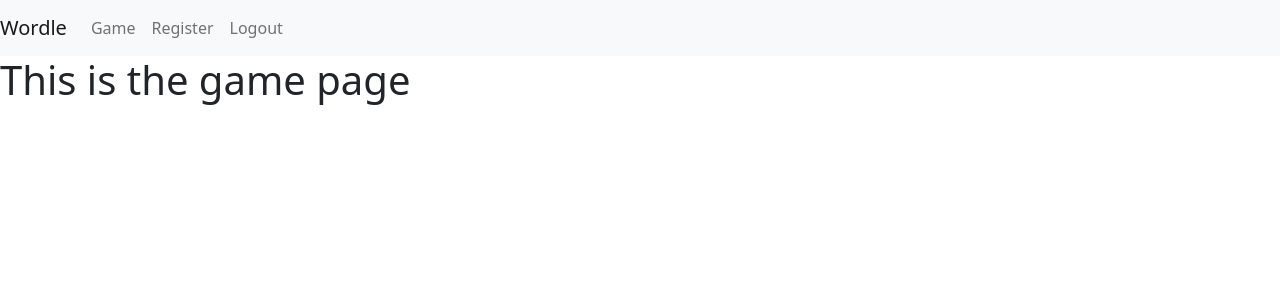
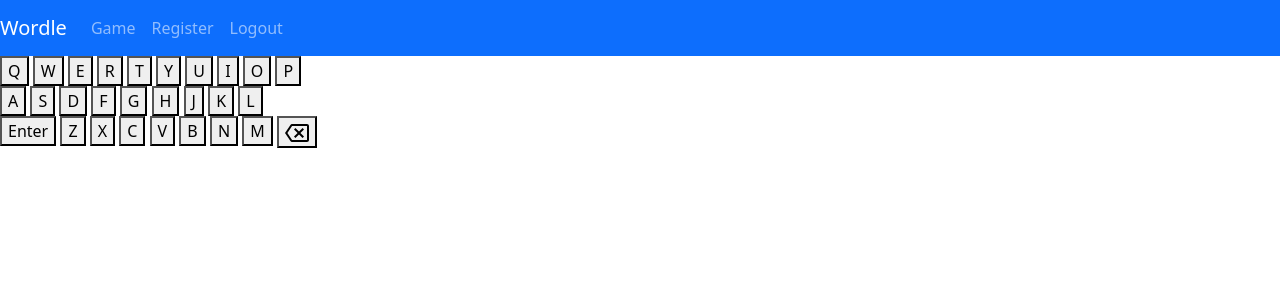
Before and after one commit to alian1001/MARDLE-Initiative, a Flask app: page /game in a window 1280 px wide. Shown: the top 300 px of the page. Run offline with Flask 2, Linux system fonts and the light colour scheme; some libraries are stand-ins or nearby versions.

Commit message:
Added CSS
Added CSS components

```diff
--- a/Flask Application/app/routes.py
+++ b/Flask Application/app/routes.py
@@ -10,17 +10,7 @@ from app.models import User
 @app.route('/index')
 @login_required
 def index():
-    posts = [
-        {
-            'author': {'username': 'John'},
-            'body': 'Beautiful day in Portland!'
-        },
-        {
-            'author': {'username': 'Susan'},
-            'body': 'The Avengers movie was so cool!'
-        }
-    ]
-    return render_template('index.html', title='Home', posts=posts)
+    return render_template('index.html')
 
 @app.route('/game')
 def game():
@@ -29,7 +19,7 @@ def game():
 @app.route('/login', methods=['GET', 'POST'])
 def login():
     if current_user.is_authenticated:
-        return redirect(url_for('index'))
+        return redirect(url_for('game'))
     form = LoginForm()
     if form.validate_on_submit():
         user = User.query.filter_by(username=form.username.data).first()
--- /dev/null
+++ b/Flask Application/app/static/css/style.css
@@ -0,0 +1,14 @@
+body {
+    background-color: white;
+    }
+
+h1 {
+    color: #003366;
+    font-family: "Helvetica Neue", Helvetica, Arial, sans-serif;
+    text-align: center
+}
+
+p {
+    font-family: comic sans ms;
+    text-align: center;
+}
--- a/Flask Application/app/templates/base.html
+++ b/Flask Application/app/templates/base.html
@@ -8,14 +8,15 @@
 
     <!--CSS-->
      <link href="https://cdn.jsdelivr.net/npm/bootstrap@5.1.3/dist/css/bootstrap.min.css" rel="stylesheet" integrity="sha384-1BmE4kWBq78iYhFldvKuhfTAU6auU8tT94WrHftjDbrCEXSU1oBoqyl2QvZ6jIW3" crossorigin="anonymous">
-
+     <link rel="stylesheet" href="{{ url_for('static',
+        filename='css/style.css') }}">
     <!--JS-->
      <script src="https://maxcdn.bootstrapcdn.com/bootstrap/3.3.6/js/bootstrap.min.js"></script>
      <script src="static/js/index.js"></script>
 </head>
 <body>
 
-    <nav class="navbar navbar-expand-lg navbar-light bg-light">
+    <nav class="navbar navbar-expand-lg navbar-dark bg-primary">
         <a class="navbar-brand" href="/index">Wordle</a>
         <button class="navbar-toggler" type="button" data-toggle="collapse" data-target="#navbarNavAltMarkup" aria-controls="navbarNavAltMarkup" aria-expanded="false" aria-label="Toggle navigation">
           <span class="navbar-toggler-icon"></span>
--- a/Flask Application/app/templates/game.html
+++ b/Flask Application/app/templates/game.html
@@ -2,5 +2,73 @@
 
 
     {% block content %}
-        <h1>This is the game page</h1>
+    <div class="alert-container" data-alert-container></div>
+    <div data-guess-grid class="guess-grid">
+      <div class="tile"></div>
+      <div class="tile"></div>
+      <div class="tile"></div>
+      <div class="tile"></div>
+      <div class="tile"></div>
+      <div class="tile"></div>
+      <div class="tile"></div>
+      <div class="tile"></div>
+      <div class="tile"></div>
+      <div class="tile"></div>
+      <div class="tile"></div>
+      <div class="tile"></div>
+      <div class="tile"></div>
+      <div class="tile"></div>
+      <div class="tile"></div>
+      <div class="tile"></div>
+      <div class="tile"></div>
+      <div class="tile"></div>
+      <div class="tile"></div>
+      <div class="tile"></div>
+      <div class="tile"></div>
+      <div class="tile"></div>
+      <div class="tile"></div>
+      <div class="tile"></div>
+      <div class="tile"></div>
+      <div class="tile"></div>
+      <div class="tile"></div>
+      <div class="tile"></div>
+      <div class="tile"></div>
+      <div class="tile"></div>
+    </div>
+    <div data-keyboard class="keyboard">
+      <button class="key" data-key="Q">Q</button>
+      <button class="key" data-key="W">W</button>
+      <button class="key" data-key="E">E</button>
+      <button class="key" data-key="R">R</button>
+      <button class="key" data-key="T">T</button>
+      <button class="key" data-key="Y">Y</button>
+      <button class="key" data-key="U">U</button>
+      <button class="key" data-key="I">I</button>
+      <button class="key" data-key="O">O</button>
+      <button class="key" data-key="P">P</button>
+      <div class="space"></div>
+      <button class="key" data-key="A">A</button>
+      <button class="key" data-key="S">S</button>
+      <button class="key" data-key="D">D</button>
+      <button class="key" data-key="F">F</button>
+      <button class="key" data-key="G">G</button>
+      <button class="key" data-key="H">H</button>
+      <button class="key" data-key="J">J</button>
+      <button class="key" data-key="K">K</button>
+      <button class="key" data-key="L">L</button>
+      <div class="space"></div>
+      <button data-enter class="key large">Enter</button>
+      <button class="key" data-key="Z">Z</button>
+      <button class="key" data-key="X">X</button>
+      <button class="key" data-key="C">C</button>
+      <button class="key" data-key="V">V</button>
+      <button class="key" data-key="B">B</button>
+      <button class="key" data-key="N">N</button>
+      <button class="key" data-key="M">M</button>
+      <button data-delete class="key large">
+        <svg xmlns="http://www.w3.org/2000/svg" height="24" viewBox="0 0 24 24" width="24">
+          <path fill="var(--color-tone-1)" d="M22 3H7c-.69 0-1.23.35-1.59.88L0 12l5.41 8.11c.36.53.9.89 1.59.89h15c1.1 0 2-.9 2-2V5c0-1.1-.9-2-2-2zm0 16H7.07L2.4 12l4.66-7H22v14zm-11.59-2L14 13.41 17.59 17 19 15.59 15.41 12 19 8.41 17.59 7 14 10.59 10.41 7 9 8.41 12.59 12 9 15.59z"></path>
+        </svg>
+      </button>
+    </div>
         {% endblock %}
--- a/Flask Application/app/templates/index.html
+++ b/Flask Application/app/templates/index.html
@@ -2,7 +2,5 @@
 
 {% block content %}
     <h1>Hi, {{ current_user.username }}!</h1>
-    {% for post in posts %}
-    <div><p>{{ post.author.username }} says: <b>{{ post.body }}</b></p></div>
-    {% endfor %}
+    <p>Welcome to wordle!</p>
 {% endblock %}
--- a/Flask Application/app/templates/login.html
+++ b/Flask Application/app/templates/login.html
@@ -2,6 +2,10 @@
 
 {% block content %}
     <h1>Sign In</h1>
+
+    <p>Welcome to wordle! In order to play, please login or register first!</p>
+
+
     <form action="" method="post" novalidate>
         {{ form.hidden_tag() }}
         <p>
```
Also changed, not shown: Flask Application/app.db, 2 other files.
